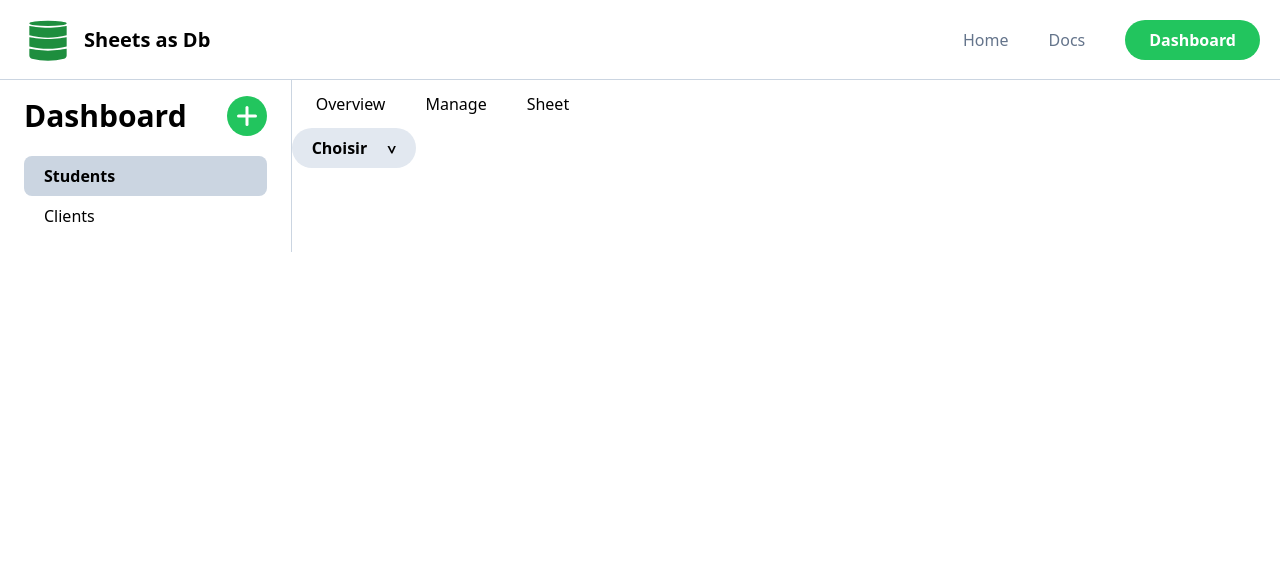
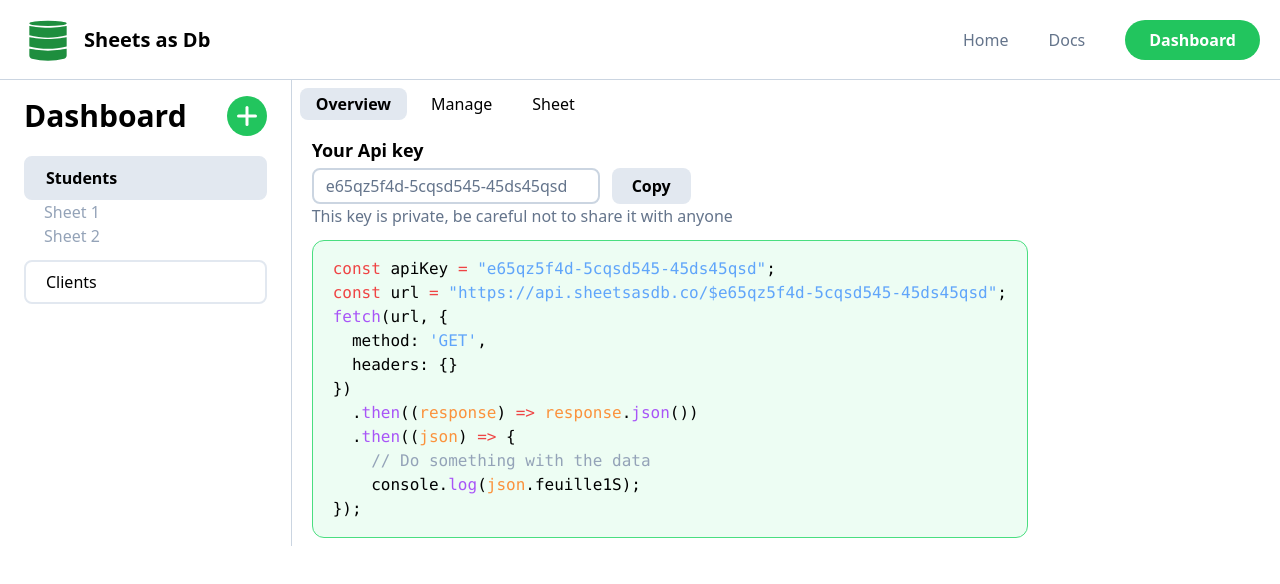
Before and after one commit to bengaudry/sheetsasdb, a React (Vite) app: page /dashboard in a window 1280 px wide. Shown: the top 584 px of the page. Built offline with nearby package versions, Linux system fonts and the light colour scheme.

Commit message:
Big upgrades in Dashboard

```diff
--- a/src/App.tsx
+++ b/src/App.tsx
@@ -5,8 +5,6 @@ import Home from "./pages/Home";
 import { Docs } from "./pages/Docs";
 import { Dashboard } from "./pages/Dashboard";
 import { NoPage } from "./pages/NoPage";
-import { Overview } from "./components/Dashboard/sub-pages/Overview";
-import { Manage } from "./components/Dashboard/sub-pages/Manage";
 
 class App extends Component {
   render() {
@@ -17,22 +15,7 @@ class App extends Component {
             <Route index element={<Home />} />
             <Route path="docs" element={<Docs />} />
             <Route path="dashboard" element={<Dashboard />} />
-            <Route
-              path="dashboard/overview"
-              element={
-                <Dashboard>
-                  <Overview />
-                </Dashboard>
-              }
-            />
-            <Route
-              path="dashboard/manage"
-              element={
-                <Dashboard>
-                  <Manage />
-                </Dashboard>
-              }
-            />
+            <Route path="dashboard" element={<Dashboard />} />
             <Route path="*" element={<NoPage />} />
           </Route>
         </Routes>
--- a/src/components/Dashboard/Sidebar.tsx
+++ b/src/components/Dashboard/Sidebar.tsx
@@ -25,7 +25,7 @@ export function Sidebar(props: props) {
           </svg>
         </button>
       </div>
-      <ul className="pt-5">
+      <ul className="pt-5 flex flex-col gap-3">
         {props.projects.length <= 0 ? (
           <div>No project yet</div>
         ) : (
@@ -33,13 +33,27 @@ export function Sidebar(props: props) {
             <li
               onClick={() => {
                 props.onChangeProject(index);
-                setActiveProject(index)
+                setActiveProject(index);
               }}
-              className={`${
-                activeProject === index ? "bg-slate-300 font-semibold" : "bg-transparent font-normal"
-              } rounded-lg px-5 py-2 transition-colors duration-200 cursor-pointer`}
             >
-              {project.name}
+              <div
+                className={`${
+                  activeProject === index
+                    ? "bg-slate-200 font-semibold"
+                    : "bg-transparent font-normal"
+                } rounded-lg px-5 py-2 transition-colors duration-200 cursor-pointer border-2 border-slate-200 hover:bg-slate-200`}
+              >
+                <span>{project.name}</span>
+              </div>
+              <ul
+                className={`${
+                  activeProject === index ? "flex flex-col px-5" : "hidden"
+                } `}
+              >
+                {project.tables.map((table) => (
+                  <li className="text-slate-400 hover:text-black cursor-pointer transition-colors">{table.name}</li>
+                ))}
+              </ul>
             </li>
           ))
         )}
--- a/src/components/Dashboard/TabItem.tsx
+++ b/src/components/Dashboard/TabItem.tsx
@@ -1,23 +1,29 @@
-import { NavLink } from "react-router-dom";
-
 interface props {
   name: string;
-  isActive: string;
+  isActive?: boolean;
   customUrl?: string;
+  onClick?: CallableFunction;
 }
 
 export default function TabItem(props: props) {
+  console.log(props.customUrl)
   return props.customUrl === undefined ? (
-    <NavLink
-      className={({ isActive }) =>
-        isActive
-          ? "bg-slate-200 px-4 py-1 rounded-lg transition-colors duration-100"
-          : "bg-transparent px-4 py-1 rounded-lg transition-colors duration-100"
-      }
-      to={`/dashboard/${props.name}`}
+    <button
+      className={`
+        ${
+          props.isActive
+            ? "bg-slate-200 px-4 py-1 rounded-lg transition-colors duration-100 font-semibold"
+            : "bg-transparent px-4 py-1 rounded-lg transition-colors duration-100"
+        }
+      `}
+      onClick={() => {
+        if (props.onClick !== undefined) {
+          props.onClick();
+        }
+      }}
     >
       {capitalize(props.name)}
-    </NavLink>
+    </button>
   ) : (
     <a
       className={
--- a/src/components/Dashboard/sub-pages/Overview.tsx
+++ b/src/components/Dashboard/sub-pages/Overview.tsx
@@ -1,3 +1,77 @@
-export function Overview () {
-  return (<h1>Overview</h1>)
+import { useState } from "react";
+import { JavascriptPrettier } from "../../JavascriptPrettier";
+
+export function Overview() {
+  const [apiKey, setApiKey] = useState("e65qz5f4d-5cqsd545-45ds45qsd");
+  const [copyBtnText, setCopyBtnText] = useState("Copy");
+  return (
+    <div>
+      <label
+        htmlFor="api-key-input"
+        className="font-semibold text-lg block mb-1"
+      >
+        Your Api key
+      </label>
+      <div className="flex flex-row gap-3">
+        <input
+          id="api-key-input"
+          type="text"
+          value={apiKey}
+          className="w-72 border-2 border-slate-300 rounded-lg px-3 py-1 text-slate-500 outline-none focus:text-black"
+        />
+        <button
+          className="px-5 bg-slate-200 rounded-lg font-semibold hover:bg-green-500 hover:text-white transition-all hover:shadow-lg"
+          onClick={() => {
+            setCopyBtnText("Copied !");
+            window.setTimeout(() => {
+              setCopyBtnText("Copy");
+            }, 2000);
+            navigator.clipboard.writeText(apiKey);
+          }}
+        >
+          {copyBtnText}
+        </button>
+      </div>
+      <p className="text-slate-500 mb-3 block">
+        This key is private, be careful not to share it with anyone
+      </p>
+
+      <div className="px-5 py-4 bg-green-100/50 border border-green-400 rounded-xl w-max font-mono">
+        <span className="text-red-500">const</span> apiKey{" "}
+        <span className="text-red-500">=</span>{" "}
+        <span className="text-blue-400">"{apiKey}"</span>;<br />
+        <span className="text-red-500">const</span> url{" "}
+        <span className="text-red-500">=</span>{" "}
+        <span className="text-blue-400">
+          "https://api.sheetsasdb.co/${apiKey}"
+        </span>
+        ;<br />
+        <span className="text-purple-500">fetch</span>(url, {"{"}
+        <br />
+        &nbsp;&nbsp;method: <span className="text-blue-400">'GET'</span>,<br />
+        &nbsp;&nbsp;headers: {"{"}
+        {"}"}
+        <br />
+        {"}"})<br />
+        &nbsp;&nbsp;.<span className="text-purple-500">then</span>((
+        <span className="text-orange-400">response</span>){" "}
+        <span className="text-red-500">=&gt;</span>{" "}
+        <span className="text-orange-400">response</span>.
+        <span className="text-purple-500">json</span>())
+        <br />
+        &nbsp;&nbsp;.<span className="text-purple-500">then</span>((
+        <span className="text-orange-400">json</span>){" "}
+        <span className="text-red-500">=&gt;</span> {"{"}
+        <br />
+        &nbsp;&nbsp;&nbsp;&nbsp;
+        <span className="text-slate-400">// Do something with the data</span>
+        <br />
+        &nbsp;&nbsp;&nbsp;&nbsp;console.
+        <span className="text-purple-500">log</span>(
+        <span className="text-orange-400">json</span>.feuille1S);
+        <br />
+        {"}"});
+      </div>
+    </div>
+  );
 }
--- /dev/null
+++ b/src/components/JavascriptPrettier.tsx
@@ -0,0 +1,18 @@
+interface props {
+  value: string;
+}
+
+export function JavascriptPrettier(props: props) {
+  return (
+    <div>
+      <div className="lg:px-6 px-4 py-5 text-sm bg-slate-100 rounded-xl w-max">
+        {props.value
+            .replaceAll("&rbrace;", "}")
+            .replaceAll("&lbrace;", "{")
+            .replaceAll("&gt;", ">")
+            .replaceAll("\n", '<br/>')
+          }
+      </div>
+    </div>
+  );
+}
--- a/src/pages/Dashboard.tsx
+++ b/src/pages/Dashboard.tsx
@@ -3,21 +3,41 @@ import { Sidebar } from "../components/Dashboard/Sidebar";
 import { NewProject } from "../components/Dashboard/NewProject";
 import TabItem from "../components/Dashboard/TabItem";
 import { ProjectType } from "../scripts/projects/projectsManager";
-import { Selector } from "../components/Selector";
+import { Overview } from "../components/Dashboard/sub-pages/Overview";
+import { Manage } from "../components/Dashboard/sub-pages/Manage";
 
 const projects: Array<ProjectType> = [
   {
     name: "Students",
-    url: "https://docs.google.com/spreadsheets/d/16JXfe-DQ4qt-9VoUI2WDRxZdaj-5pJ5IONoutE3VpI0/edit#gid=0",
+    tables: [
+      {
+        name: "Sheet 1",
+        url: "https://docs.google.com/spreadsheets/d/16JXfe-DQ4qt-9VoUI2WDRxZdaj-5pJ5IONoutE3VpI0/edit#gid=0",
+      },
+      {
+        name: "Sheet 2",
+        url: "https://docs.google.com/spreadsheets/d/16JXfe-DQ4qt-9VoUI2WDRxZdaj-5pJ5IONoutE3VpI0/edit#gid=0",
+      },
+    ],
   },
   {
     name: "Clients",
-    url: "https://docs.google.com/spreadsheets/u/0/?tgif=d",
+    tables: [
+      {
+        name: "Sheet 1",
+        url: "https://docs.google.com/spreadsheets/d/16JXfe-DQ4qt-9VoUI2WDRxZdaj-5pJ5IONoutE3VpI0/edit#gid=0",
+      },
+    ],
   },
 ];
 
 interface props {
   children?: ReactNode;
+}
+
+export enum dashboardTabs {
+  overview,
+  manage,
 }
 
 export class Dashboard extends Component {
@@ -29,6 +49,7 @@ export class Dashboard extends Component {
     this.state = {
       isNewProjectPopupOpened: false,
       openedProject: projects[0],
+      currentTab: dashboardTabs.overview,
     };
   }
 
@@ -62,19 +83,40 @@ export class Dashboard extends Component {
             />
             <div className="w-full flex flex-col">
               <nav className="w-full flex flex-row p-2 gap-2">
-                <TabItem isActive="true" name="overview" />
-                <TabItem isActive="false" name="manage" />
                 <TabItem
-                  isActive="false"
+                  isActive={
+                    this.state.currentTab === dashboardTabs.overview
+                      ? true
+                      : false
+                  }
+                  name="overview"
+                  onClick={() => {
+                    this.setState({ currentTab: dashboardTabs.overview });
+                  }}
+                />
+                <TabItem
+                  isActive={
+                    this.state.currentTab === dashboardTabs.manage
+                      ? true
+                      : false
+                  }
+                  name="manage"
+                  onClick={() => {
+                    this.setState({ currentTab: dashboardTabs.manage });
+                  }}
+                />
+                <TabItem
                   name="sheet"
-                  customUrl={this.state.openedProject.url}
+                  customUrl={this.state.openedProject.tables[0].url}
                 />
               </nav>
-              <Selector
-                options={[{ name: "Sheet1" }, { name: "Sheet2" }]}
-                onChange={() => console.log("changed")}
-              />
-              <div>{this.props.children}</div>
+              <div className="px-5 py-2">
+                {this.state.currentTab === dashboardTabs.overview ? (
+                  <Overview />
+                ) : (
+                  <Manage />
+                )}
+              </div>
             </div>
           </div>
         )}
--- a/src/scripts/projects/projectsManager.ts
+++ b/src/scripts/projects/projectsManager.ts
@@ -1,5 +1,10 @@
 export type ProjectType = {
   name:string;
+  tables: Array<ProjectTables>;
+}
+
+type ProjectTables = {
+  name: string;
   url:string;
 }
 
```
